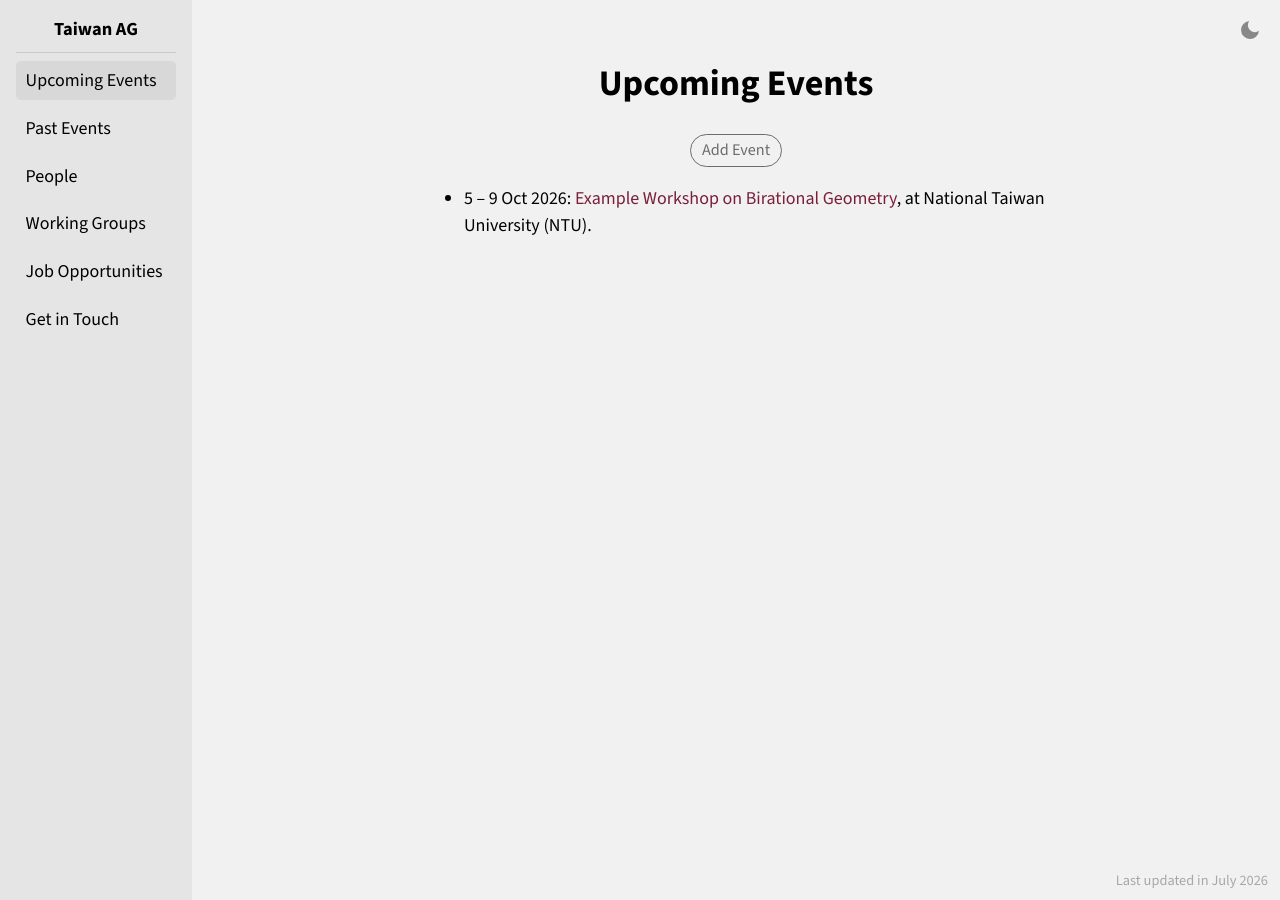
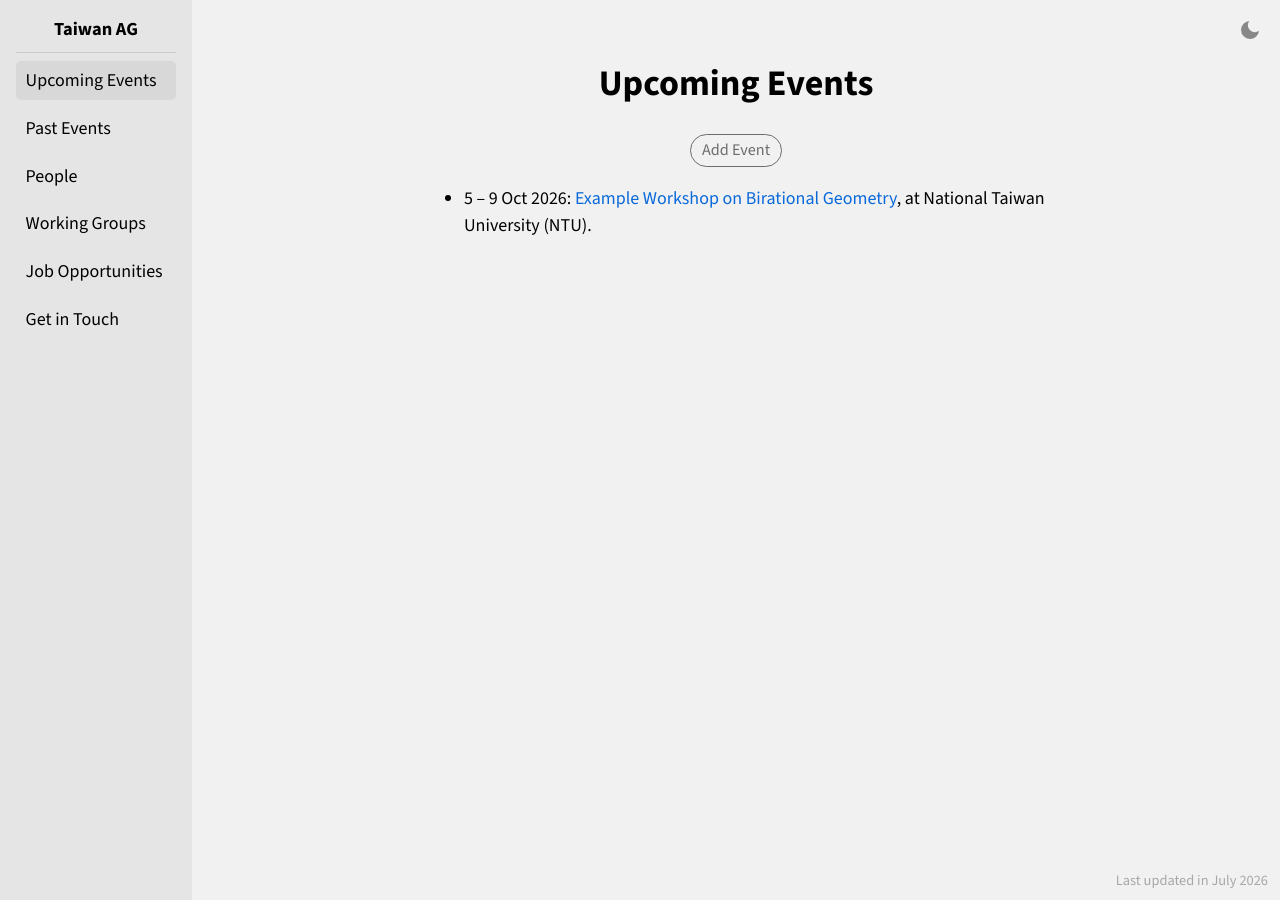
Before and after one commit to taiwan-ag/taiwan-ag.github.io, a Jekyll site: the page built from index.md, in a window 1280 px wide. Built offline with Jekyll 4.4.1, drawn with Linux system fonts in a browser that asks for light colours.

Commit message:
Switch light-theme accent color to link blue
Replace the maroon light-theme accent with #0969da, a standard link
blue, per request. Dark theme's gold accent is unchanged.

Co-Authored-By: Claude Sonnet 5 <noreply@anthropic.com>
Claude-Session: https://claude.ai/code/session_017QskRAMmpSYybRe7kEe4A6

```diff
--- a/assets/css/main.css
+++ b/assets/css/main.css
@@ -34,7 +34,7 @@ html {
   --bg-color: #f1f1f1;
   --sidebar-bg-color: #e5e5e6;
   --text-color: #000;
-  --accent-color: #7b1e3a;
+  --accent-color: #0969da;
   /* Shading for nav links, layered on top of --sidebar-bg-color: a dark
      overlay in light mode, a light one in dark mode (see the two dark
      blocks below), since "shading" darkens on a light background but
```
